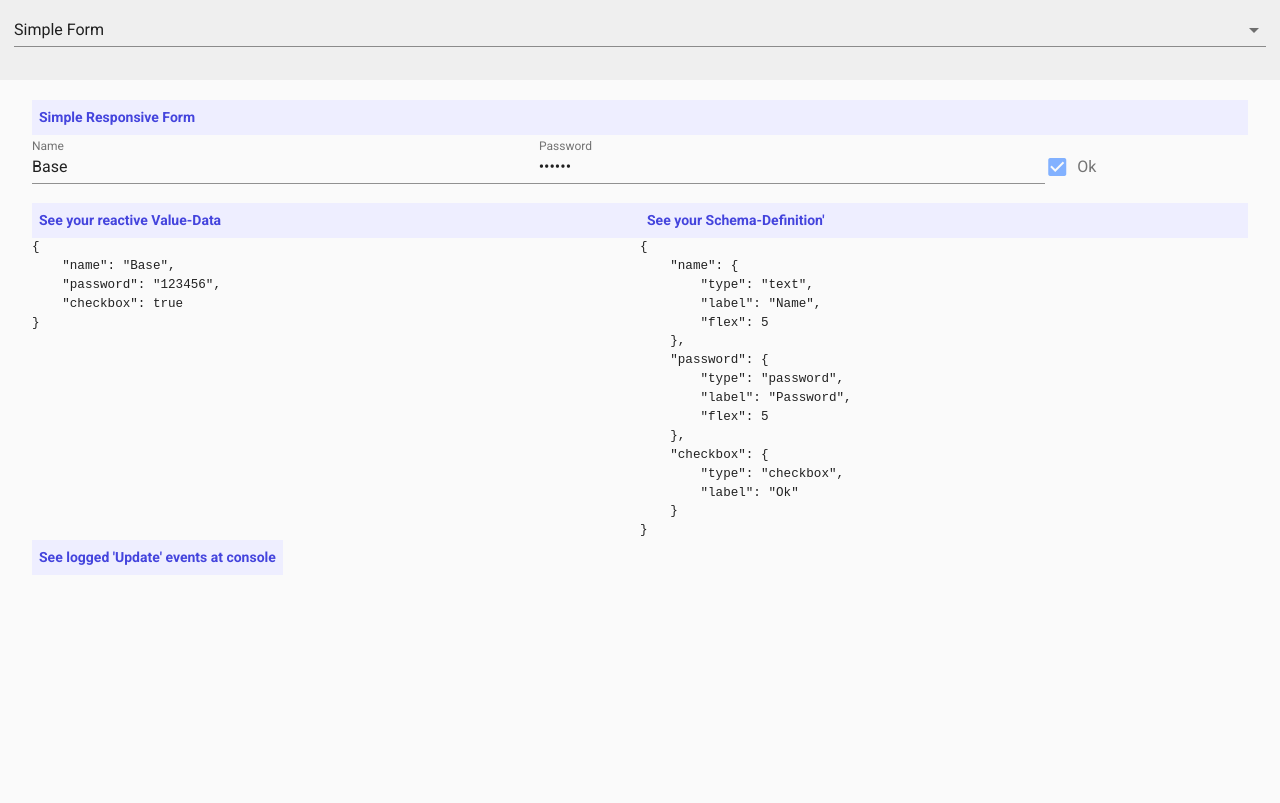
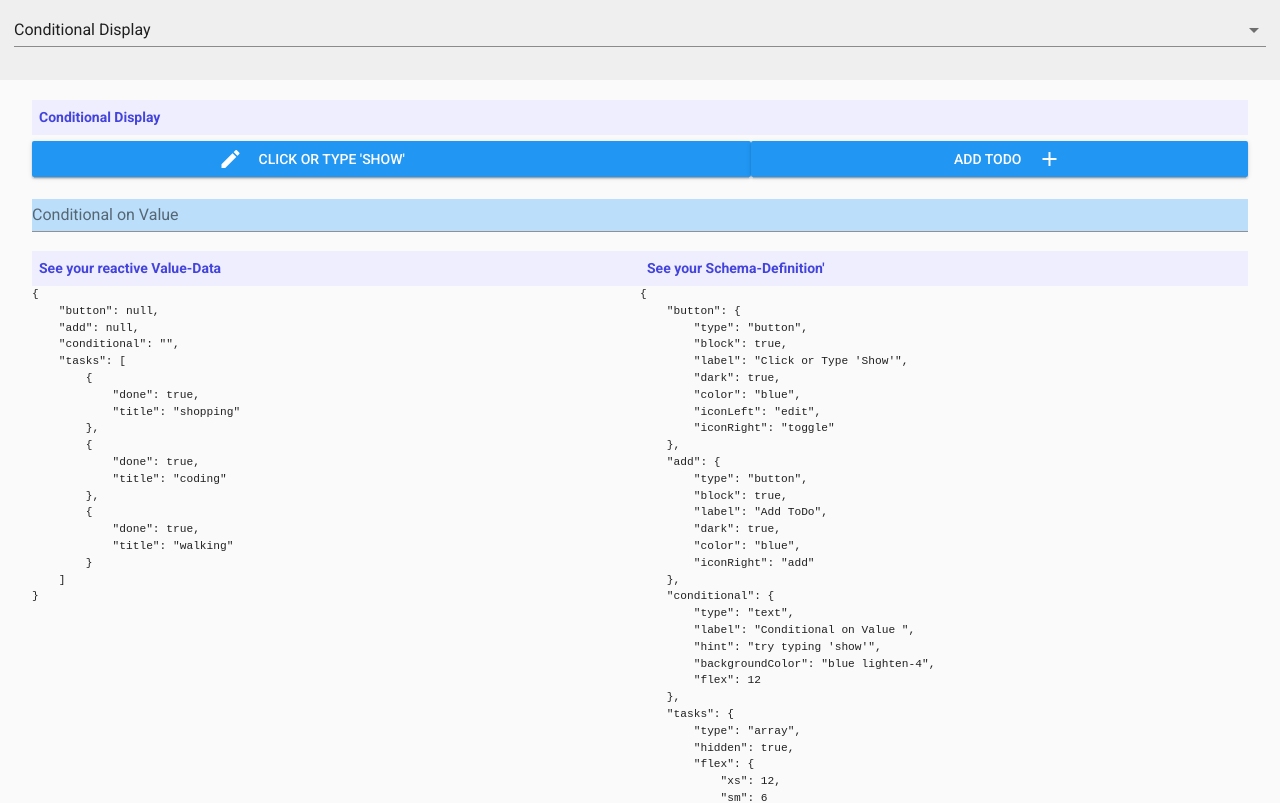
Before and after one commit to wotamann/vuetify-form-base, a Vue app in the folder example/: page / in a window 1280 px wide. Shown: the top 803 px of the page. Built offline with nearby package versions, Linux system fonts and the light colour scheme.

Commit message:
Update Conditional Demo

```diff
--- a/example/src/App.vue
+++ b/example/src/App.vue
@@ -31,7 +31,7 @@ import complex from '@/components/complex.vue'
 import array from '@/components/array.vue'
 import conditional from '@/components/conditional.vue'
 
-const items = ['Simple Form','Responsive Grid', 'CSS & Slots', 'Deep nested Object', 'Values with Arrays', 'Partial & Linked', 'Conditional', 'Complete Form']
+const items = ['Simple Form', 'Responsive Grid', 'CSS & Slots', 'Deep nested Object', 'Values with Arrays', 'Partial & Linked', 'Conditional Display', 'Complete Form']
 
 export default {
   components: {
@@ -40,7 +40,7 @@ export default {
   data () {
     return {
       items,
-      view: items[0]
+      view: items[6]
     }
   }
 }
--- a/example/src/components/array.vue
+++ b/example/src/components/array.vue
@@ -6,17 +6,8 @@
 <template>
   <v-container fluid >
 
-    <!-- Integrated Solution (recommended) -->
-    <h4>Display Values containing Arrays - integrated Solution</h4>
-    <v-form-base id="integrated" :value= "myValue" :schema= "mySchema" @update:integrated= "update" />
-
-    <!-- Slot Solution  -->
-    <!-- <h4>Slot based Solution</h4>
-    <v-form-base :value= "myValue" :schema= "mySchema" @update= "update" >
-      <template slot="slot-array-key-arrayOne" slot-scope="{item}">
-        <v-form-base id="slot-based" :value= "item" :schema= "mySchema.arrayOne.schema" @update:slot-based= "update"/>
-      </template>
-    </v-form-base> -->
+    <h4>Display Arrays - Leftside: Schema from Template Object  - Rightside: Schema based on Array</h4>
+    <v-form-base id="array-demo" :value= "myValue" :schema= "mySchema" @update:array-demo= "update" />
 
     <infoline :value= "myValue" :schema= "mySchema"></infoline>
 
@@ -33,15 +24,27 @@ export default {
   data () {
     return {
       myValue: {
-        name: 'Jumo',
-        position: 'Coder',
-        tasks: [
+        tasksA: [
           {
             done: true,
             title: 'make refactoring'
           },
           {
-            done: false,
+            done: true,
+            title: 'write documentation'
+          },
+          {
+            done: true,
+            title: 'remove logs'
+          }
+        ],
+        tasksB: [
+          {
+            done: true,
+            title: 'make refactoring'
+          },
+          {
+            done: true,
             title: 'write documentation'
           },
           {
@@ -51,15 +54,36 @@ export default {
         ]
       },
       mySchema: {
-        name: {type:'text', label:'Name', flex:{ xs:12, sm:6 } },
-        position: {type:'text', label:'Position', flex:{ xs:12, sm:6 } },
-        tasks: { type: 'array', flex:12, schema: { done:{ type:'checkbox', label:'done', flex:3}, title:{ type:'text'}, flex:9 } },
+        tasksA: {
+          type: 'array',
+          flex: 5,
+          // Template Object
+          schema: { done: { type: 'checkbox', label: 'Ok', flex: 3 }, title: { type: 'text' }, flex: 8 }
+        },
+        tasksB: {
+          type: 'array',
+          flex: 5,
+          offset:1,
+          // Array with Schema-Objects
+          schema: [
+            { done: { type: 'checkbox', label: 'Ok 1', color:'brown', flex: 3 }, title: { type: 'text' }, flex: 8 },
+            { done: { type: 'checkbox', label: 'Ok 2', color:'green', flex: 3 }, title: { type: 'text' }, flex: 8 },
+            { done: { type: 'checkbox', label: 'Ok 3', color:'blue',flex: 3 }, title: { type: 'text' }, flex: 8 },
+          ]
+        }
       }
     }
   },
   methods: {
-    update ({ on, parentId, id, key, value, obj, event, params, data, schema }) {
-      console.log('Update [ on, parentId, id, key, value, params, data, schema]', on, parentId, id, key, value, params, data, schema)
+    update ({ on, parentId, id, index, key, value, obj, event, params, data, schema }) {
+      console.log( 'UPDATED: On', on, ' ID:', id, ' Obj:', obj, ' Key|Value|Params|Index:', key, value, params, index, ' Data|Schema:', data, schema, ' Parent:', parent)
+
+      if (key === 'done') {
+        data.title = Math.random()
+        schema.title.disabled = !value
+        schema.done.label = index + ' Done'
+        schema.done.color = value ? 'green' : 'red'
+      }
     }
   }
 }
--- a/example/src/components/complex.vue
+++ b/example/src/components/complex.vue
@@ -58,24 +58,24 @@ export default {
           combobox: null,
           autocomplete: null,
           tasks: [
-            { done:false, title: 'shopping'},
-            { done:true, title: 'coding'},
-            { done:false, title: 'walking'},
+            { done: false, title: 'shopping' },
+            { done: true, title: 'coding' },
+            { done: false, title: 'walking' }
           ],
           content: `Design principles of Vuetify ...`
         }
       },
 
       mySchema: {
-        email: { type:'email', label:'Email', rules: [rules.validEmail, rules.requiredEmail], flex: {xs: 12, sm: 6} },
-        password: { type:'password', label:'Password', hint:'6 to 12 Chars', appendIcon: 'visibility', counter: 12, rules: [rules.min6, rules.max12], clearable: true, flex: {xs: 12, sm: 6} },
+        email: { type: 'email', label: 'Email', rules: [rules.validEmail, rules.requiredEmail], flex: { xs: 12, sm: 6 } },
+        password: { type: 'password', label: 'Password', hint: '6 to 12 Chars', appendIcon: 'visibility', counter: 12, rules: [rules.min6, rules.max12], clearable: true, flex: { xs: 12, sm: 6 } },
         subgroups: {
-          select: { type: 'select', label: 'Select', items, flex: { xs: 12, sm:6,  md: 3 } },
-          multiple: { type: 'select', label: 'Multi-Select', items, multiple: true, flex: { xs: 12, sm:6,  md: 3 } },
-          combobox: { type: 'combobox', label: 'Combobox', items, flex: { xs: 12, sm:6, md: 3 } },
-          autocomplete: { type: 'autocomplete', label: 'AutoComplete', items, flex: { xs: 12, sm:6,  md: 3 } },
-          tasks: { type:'array', schema:{ done: { type: 'checkbox', label: 'Ok', flex:3 }, title: { type:'text', placeholder:'to do...', flex:8 } }, flex:{ xs:12, sm:6 }, },
-          content: {  type: 'textarea', label: 'Content', hint: 'Auto-Growing...', autoGrow: true, prependInnerIcon: 'print', rules: [ required('Content required') ], flex:{ xs:12, sm:6 }, }
+          select: { type: 'select', label: 'Select', items, flex: { xs: 12, sm: 6, md: 3 } },
+          multiple: { type: 'select', label: 'Multi-Select', items, multiple: true, flex: { xs: 12, sm: 6, md: 3 } },
+          combobox: { type: 'combobox', label: 'Combobox', items, flex: { xs: 12, sm: 6, md: 3 } },
+          autocomplete: { type: 'autocomplete', label: 'AutoComplete', items, flex: { xs: 12, sm: 6, md: 3 } },
+          tasks: { type: 'array', schema: { done: { type: 'checkbox', label: 'Ok', flex: 3 }, title: { type: 'text', placeholder: 'to do...', flex: 8 } }, flex: { xs: 12, sm: 6 } },
+          content: { type: 'textarea', label: 'Content', hint: 'Auto-Growing...', autoGrow: true, prependInnerIcon: 'print', rules: [ required('Content required') ], flex: { xs: 12, sm: 6 } }
         }
       }
     }
@@ -92,8 +92,8 @@ export default {
       this.mySchema.checkbox[2].checkbox1[0].hidden = !this.mySchema.checkbox[2].checkbox1[0].hidden
       console.log('this.mySchema.checkbox[2].checkbox1[0].hidden', this.mySchema.checkbox[2].checkbox1[0].hidden)
     },
-    update ({ on, id, key, value, obj, event, params, data, schema }) {
-      console.log('Update [ on, id, key, value, params]', on, id, key, value, params)
+    update ({ on, id, index, key, value, obj, event, params, data, schema, parent }) {
+      console.log( 'UPDATED: On', on, ' ID:', id, ' Obj:', obj, ' Key|Value|Params|Index:', key, value, params, index, ' Data|Schema:', data, schema, ' Parent:', parent)
 
       // print content
       if (on === 'click' && key === 'subgroups.content' && (params && params.text) === 'print') {
--- a/example/src/components/conditional.vue
+++ b/example/src/components/conditional.vue
@@ -6,9 +6,7 @@
 <template>
   <v-container fluid >
 
-    <h4>Conditional on Value or Action</h4>
-
-    <v-btn small @click="toggle">Toggle</v-btn>
+    <h4>Conditional Display</h4>
 
     <v-form-base id="form-base-complete" :value= "myValue" :schema= "mySchema" @update:form-base-complete= "update" />
 
@@ -18,70 +16,103 @@
 </template>
 
 <script>
+import { cloneDeep } from 'lodash'
 import VFormBase from '@/components/vFormBase'
 import Infoline from '@/components/infoline'
 
 const items = ['Tesla', 'Jobs', 'Taleb', 'Harari']
-const green = 'green lighten-4'
-const red = 'red lighten-4'
+const task = { done: true, title: 'New...' }
 
 export default {
   components: { VFormBase, Infoline },
+
   data () {
     return {
       hidden: true,
-      color: red,
+      color: 'blue lighten-4',
       myValue: {
+        button: null,
+        add: null,
         conditional: '',
-        subgroups: {
-          select: 'Tesla',
-          multiple: ['Jobs'],
-          combobox: null,
-          autocomplete: null,
-          tasks: [
-            { done:false, title: 'shopping'},
-            { done:true, title: 'coding'},
-            { done:false, title: 'walking'},
-          ],
-        }
+        tasks: [
+          { done: true, title: 'shopping' },
+          { done: true, title: 'coding' },
+          { done: true, title: 'walking' }
+        ]
       }
     }
   },
-  computed:{
-    // computed schema
-    mySchema(){ return {
-        conditional: { type:'text', label:'Conditional on Value ', hint:`try typing 'show'`,backgroundColor:this.color, flex: 12 },
-        subgroups: {
-          select: { color:this.color, type: 'select', hidden:this.hidden , label: 'Select', items, flex: { xs: 12, sm:6,  md: 3 } },
-          multiple: { type: 'select', label: 'Multi-Select', items, multiple: true, hidden: this.hidden, flex: { xs: 12, sm:6,  md: 3 } },
-          combobox: { type: 'combobox', label: 'Combobox', items, hidden: this.hidden, flex: { xs: 12, sm:6, md: 3 } },
-          autocomplete: { type: 'autocomplete', label: 'AutoComplete', items, hidden: this.hidden, flex: { xs: 12, sm:6,  md: 3 } },
-          tasks: {
-            type:'array',
-            hidden: this.hidden,
-            flex:{ xs:12, sm:6 },
-            schema:{
-              done: { type: 'checkbox', label: 'Ok', flex:3 },
-              title: { type:'text', placeholder:'to do...', flex:8 }
+
+  computed: {
+    mySchema () {
+      return {
+        button: { type: 'button', block: true, label: `Click or Type 'Show'`, dark: true, color: 'blue', iconLeft: 'edit', iconRight: 'toggle' },
+        add: { type: 'button', block: true, label: `Add ToDo`, dark: true, color: 'blue', iconRight: 'add' },
+        conditional: { type: 'text', label: 'Conditional on Value ', hint: `try typing 'show'`, backgroundColor: this.color, flex: 12 },
+        tasks: {
+          type: 'array',
+          hidden: this.hidden,
+          flex: { xs: 12, sm: 6 },
+
+          // OPTION A: Schema as Object: Is Template for all Items in Array (Schema-Objects are NOT independent )
+          // schema: {
+          //   done: { type: 'checkbox', label: 'Ok', disabled: false, color:'green', flex: 3 },
+          //   title: { type: 'text', placeholder: 'to do...', disabled: false, flex: 8 }
+          // },
+
+          // OPTION B: Schema as Array: define independent Schema for each Item
+          template: {
+            done: { type: 'checkbox', label: 'Ok', disabled: false, color:'brown', flex: 3 },
+            title: { type: 'text', placeholder: 'to do...', disabled: false, flex: 8 }
+          },
+          schema: [
+            {
+              done: { type: 'checkbox', label: 'Ok', disabled: false, color:'green', flex: 3 },
+              title: { type: 'text', placeholder: 'to do...', disabled: false, flex: 8 }
+            },{
+              done: { type: 'checkbox', label: 'No', disabled: false, color:'red', flex: 3 },
+              title: { type: 'text', placeholder: 'to do...', disabled: false, flex: 8 }
+            },{
+              done: { type: 'checkbox', label: 'Ok', disabled: false, color:'blue', flex: 3 },
+              title: { type: 'text', placeholder: 'to do...', disabled: false, flex: 8 }
             }
-          }
+          ]
+
         }
       }
     }
   },
 
   methods: {
-    toggle() {
-      this.hidden =!this.hidden
-      this.color =  this.color !== green ? green : red
+    update (updated) {
+      let { on, id, index, parentId, key, value, obj, event, params, data, schema, parent } = updated
+
+      this.log(updated)
+
+      if (key === 'button') this.toggle()
+
+      if (key === 'conditional') this.hidden = value !== 'show'
+
+      if (key === 'add') {
+        // MODIFY Value & Schema Array
+        this.myValue.tasks.unshift({...task})
+        let insert = cloneDeep(this.mySchema.tasks.template)
+        this.mySchema.tasks.schema.unshift(insert)
+      }
+
+      if (key === 'done' && value === true) {
+        // MODIFY Value & Schema Array
+        this.myValue.tasks.splice(index, 1)
+        this.mySchema.tasks.schema.splice(index, 1)
+      }
     },
 
-    update ({ on, id, key, value, obj, event, params, data, schema }) {
-      console.log('Update [ on, id, key, value, params]', on, id, key, value, params)
-      if (key === 'conditional'){
-        this.hidden = value === 'show' ? false : true
-        this.color = value === 'show' ? green : red
-      }
+    toggle () {
+      this.hidden = !this.hidden
+    },
+
+    log ({ on, id, index, parentId, key, value, obj, event, params, data, schema, parent } = {}) {
+      console.log( 'UPDATED: On', on, ' ID:', id, ' Obj:', obj, ' Key|Value|Params|Index:', key, value, params, index, ' Data|Schema:', data, schema, ' Parent:', parent)
     }
   }
 }
--- a/example/src/components/grid.vue
+++ b/example/src/components/grid.vue
@@ -28,7 +28,7 @@ export default {
     mySchema () {
       return {
         name: { type: 'text', label: 'Name', flex: { xs: 8, sm: 6 }, order: { xs: 0, sm: 8 }, offset: { xs: 0, sm: 3 } },
-        radio: { type: 'radio', label: 'Radio', row: this.row, options: ['A', 'B', 'C'], flex: 6, order:4 },
+        radio: { type: 'radio', label: 'Radio', row: this.row, options: ['A', 'B', 'C'], flex: 6, order: 4 }
       }
     },
 
@@ -38,7 +38,7 @@ export default {
     },
     // change Class on resize
     layout () {
-      return this.$vuetify.breakpoint.mdAndUp ? 'grey lighten-4' : 'white'
+      return this.$vuetify.breakpoint.mdAndUp ? 'grey lighten-4' : this.$vuetify.breakpoint.smAndUp ? 'blue lighten-5' : 'white'
     }
   },
   methods: {
--- a/example/src/components/infoline.vue
+++ b/example/src/components/infoline.vue
@@ -1,5 +1,5 @@
 <style scoped>
-  pre { font-size: 0.9rem}
+  pre { font-size: 0.8rem}
 </style>
 
 <template>
@@ -17,7 +17,7 @@
 </template>
 
 <script>
-  export default {
-    props: ['value','schema']
-  }
+export default {
+  props: ['value', 'schema']
+}
 </script>
--- a/example/src/components/vFormBase.vue
+++ b/example/src/components/vFormBase.vue
@@ -8,7 +8,7 @@
         :key= "index"
       >
 
-        <!-- slot on top of item  -> <div slot="top-slot-[key]> -->
+        <!-- slot on top of item  -> <v-btn slot="top-slot-[key]> -->
         <slot :name= "getTypeTopSlot(obj)"></slot>
         <slot :name= "getKeyTopSlot(obj)"></slot>
 
@@ -63,14 +63,15 @@
 
           <!-- array -->
           <template v-else-if= "obj.schema.type === 'array'" >
-            <div v-bind = "obj.schema" :value= "setValue(obj)" v-for="(item, ix) in setValue(obj)" :key="ix" >
+            <div v-bind = "obj.schema" :value= "setValue(obj)" v-for="(item, idx) in setValue(obj)" :key="idx" >
               <slot :name= "getKeyArraySlot(obj)" v-bind:item= "item" >
                 <v-form-base
-                  v-bind = "obj.schema"
-                  :id="`${id}-${obj.key}-${ix}`"
+                  :id="`${id}-${obj.key}-${idx}`"
                   :value= "item"
-                  :schema= "obj.schema.schema"
+                  :schema= "sanitizeSchema(obj, idx)"
                 />
+                 <!-- v-bind = "clonedSchema(obj)" -->
+
               </slot>
             </div>
           </template>
@@ -94,7 +95,7 @@
             </v-list>
           </template>
 
-          <!-- checkbox switch -->
+          <!-- checkbox || switch -->
           <div
             v-else-if= "obj.schema.type === 'switch' || obj.schema.type === 'checkbox'"
             :is= "mapTypeToComponent(obj.schema.type)"
@@ -106,6 +107,16 @@
             :input-value= "setValue(obj)"
             @change= "onInput($event, obj)"
           ></div>
+
+            <!-- button || btn -->
+          <v-btn
+            v-else-if= "obj.schema.type === 'button' || obj.schema.type === 'btn'"
+            v-bind = "obj.schema"
+            @click = "onClick($event, obj, button)"
+          ><v-icon left dark>{{obj.schema.iconLeft}}</v-icon>
+            {{setValue(obj)}}{{obj.schema.label}}
+            <v-icon right dark>{{obj.schema.iconRight}}</v-icon>
+          </v-btn>
 
           <!-- all other -->
           <div
@@ -125,7 +136,7 @@
         </slot>
         </slot>
 
-        <!-- slot at bottom of item  -> <div slot="slot-bottom-key-[deep-nested-key]> -->
+        <!-- slot at bottom of item  -> <div slot="slot-bottom-key-[deep-nested-key-name]> -->
         <slot :name= "getTypeBottomSlot(obj)"></slot>
         <slot :name= "getKeyBottomSlot(obj)"></slot>
 
@@ -140,7 +151,7 @@
 
 <script>
 // import & declarations
-  import { get, isPlainObject, isFunction, orderBy } from 'lodash'
+  import { get, isPlainObject, isFunction, isArray, orderBy, cloneDeep } from 'lodash'
 
   const typeToComponent = {
     // implemented in Vuetify
@@ -156,7 +167,6 @@
     number: 'v-text-field',
     file: 'v-text-field',
     list: 'v-list',
-
     range: 'v-slider'
   }
 
@@ -175,10 +185,13 @@
   const bottomSlotAppendix = 'slot-bottom'
 
   const clear = 'clear'
+  const button = 'button'
   const append = 'append'
   const appendOuter = 'append-outer'
   const prepend = 'prepend'
   const prependInner = 'prepend-inner'
+
+  let defaultSchemaSchema = null
 //
 
 export default {
@@ -204,6 +217,7 @@ export default {
     return {
       flatCombinedArray: [],
       clear,
+      button,
       append,
       appendOuter,
       prepend,
@@ -227,6 +241,30 @@ export default {
   },
 
   methods: {
+    sanitizeSchema(obj, idx) {
+
+      let clonedObj = cloneDeep(obj)
+      let clonedSchema = isArray( clonedObj.schema.schema ) ? clonedObj.schema.schema[idx] : clonedObj.schema.schema
+
+      if ( isArray(obj.schema.schema) ){
+
+        obj.schema.schema[idx] = obj.schema.schema[idx] ? obj.schema.schema[idx] : cloneDeep(defaultSchemaSchema)
+
+      } else {
+
+        obj.schema.schema = []
+        defaultSchemaSchema = clonedObj.schema.schema
+        obj.schema.schema[idx] = obj.schema.schema[idx] ? obj.schema.schema[idx] : cloneDeep(defaultSchemaSchema)
+
+      }
+        // console.warn('defaultSchemaSchema', defaultSchemaSchema);
+        // console.warn('{...defaultSchemaSchema}', {...defaultSchemaSchema});
+
+        return obj.schema.schema[idx]
+
+
+    },
+
     mapTypeToComponent (type) {
       // map ie. schema:{ type:'password', ... } to vuetify control v-text-field'
       return typeToComponent[type] ? typeToComponent[type] : `v-${type}`
@@ -324,7 +362,6 @@ export default {
     },
     // Get Value from Input & Events
     onInput (value, obj) {
-
       // Value after change in Control
       value = this.fromCtrl({ value, obj, data: this.storeStateData, schema: this.storeStateSchema })
 
@@ -337,6 +374,7 @@ export default {
       this.emitValue('input', {
         on: 'input',
         id: this.ref,
+        index: this.ref.replace(/\D/g, ''),
         parentId: this.$parent.id,
         key: obj.key,
         value,
@@ -348,6 +386,7 @@ export default {
     onClick (event, obj, pos) {
       this.emitValue('click', { on: 'click',
         id: this.ref,
+        index: this.ref.replace(/\D/g, ''),
         parentId: this.$parent.id,
         params: { text: event.srcElement && event.srcElement.innerText, pos },
         key: obj.key,
@@ -355,13 +394,24 @@ export default {
         obj,
         event,
         data: this.storeStateData,
-        schema: this.storeStateSchema })
+        schema: this.storeStateSchema
+      })
     },
     onFocus (event, obj) {
-      this.emitValue('focus', { on: 'focus', id: this.ref, parentId: this.$parent.id, key: obj.key, value: obj.value, obj, event, data: this.storeStateData, schema: this.storeStateSchema })
+      this.emitValue('focus', {
+        on: 'focus', id: this.ref,
+        index: this.ref.replace(/\D/g, ''),
+        parentId: this.$parent.id,
+        key: obj.key,
+        value: obj.value,
+        obj,
+        event,
+        data: this.storeStateData,
+        schema: this.storeStateSchema
+      })
     },
     onSwipe (pos, obj) {
-      this.emitValue('swipe', { on: 'swipe', id: this.ref, parentId: this.$parent.id, key: obj.key, value: obj.value, obj, params: { pos }, data: this.storeStateData, schema: this.storeStateSchema })
+      this.emitValue('swipe', { on: 'swipe', id: this.ref, key: obj.key, value: obj.value, obj, params: { pos }, data: this.storeStateData, schema: this.storeStateSchema })
     },
     onResize () {
       this.emitValue('resize', { on: 'resize', id: this.ref, params: { x: window.innerWidth, y: window.innerHeight }, data: this.storeStateData, schema: this.storeStateSchema })
@@ -369,8 +419,8 @@ export default {
     // Event Base
     emitValue (emit, val) {
       if (this.$parent.id) {
-        this.$parent.$emit(this.getEventParentName(emit), val)
-        this.$parent.$emit(this.getEventParentName('update'), val)
+        this.$parent.$emit(this.getEventParentName(emit), { ...val, parent: this.$parent })
+        this.$parent.$emit(this.getEventParentName('update'), { ...val, parent: this.$parent })
       } else {
         this.$emit(this.getEventName(emit), val)
         this.$emit(this.getEventName('update'), val)
@@ -403,7 +453,6 @@ export default {
       let schema = {}
 
       Object.keys(dat).forEach(i => {
-
         if ((!Array.isArray(dat[i]) && dat[i] && typeof dat[i] === 'object') || (Array.isArray(dat[i]) && Array.isArray(sch[i]))) {
           let { data: flatData, schema: flatSchema } = this.flattenObjects(dat[i], sch[i])
           Object.keys(flatData).forEach(ii => {
```
Also changed, not shown: example/src/components/css.vue (line endings or trailing spaces), example/src/components/deep.vue (line endings or trailing spaces). Lines whose indentation alone changed are shown as unchanged.
